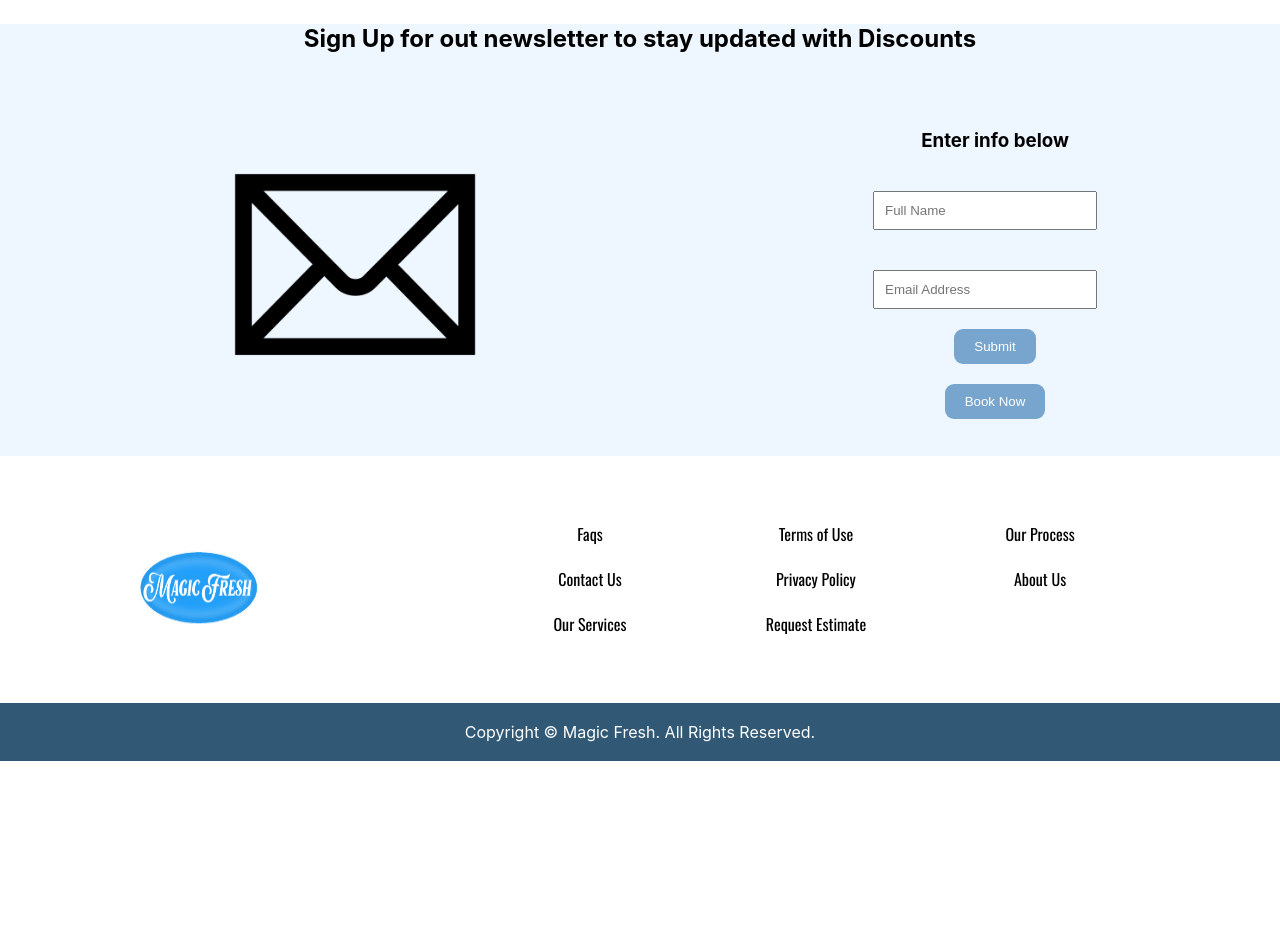
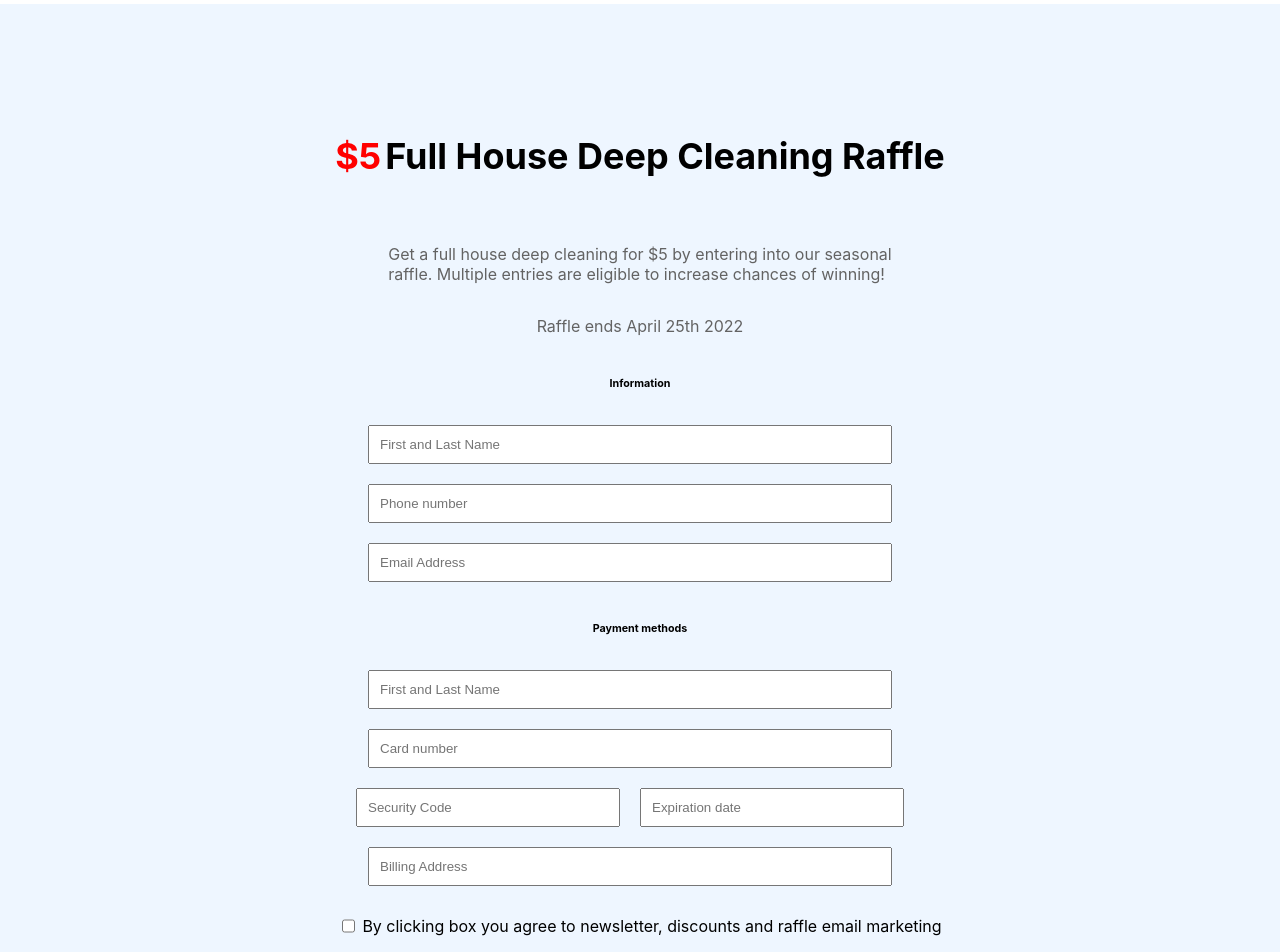
Before and after one commit to Mister-97/Magic-fresh, a Next.js app: page /discounts in a window 1280 px wide. Shown: the part 100-1052 px from the top of the page. Before the commit the page ends 861 px from the top, so only its background shows below. Built offline with nearby package versions, Linux system fonts and the light colour scheme.

Commit message:
discounts page

```diff
--- a/components/Navbar.jsx
+++ b/components/Navbar.jsx
@@ -20,7 +20,7 @@ const Navbar = () => {
         <Link href="/book-now">Book Now</Link>
         <Link href="/services">Our Services</Link>
         <Link href="/?about">About Us</Link>
-        <Link href="/discounts">Discounts</Link>
+        <Link href="/discounts">Raffles and Discounts</Link>
       </Flex>
       <Btns>
         <Request
@@ -47,7 +47,7 @@ const Navbar = () => {
           <Link href="/?about">About Us</Link>
         </div>
         <div>
-          <Link href="/discounts">Discounts</Link>
+          <Link href="/discounts">Raffles and Discounts</Link>
         </div>
       </MobileMenu>
     </Nav>
--- a/pages/discounts/index.jsx
+++ b/pages/discounts/index.jsx
@@ -7,19 +7,55 @@ const Discounts = () => {
   const router = useRouter();
   return (
     <div style={{ background: "#EEF6FF" }}>
-      <H2>Sign Up for out newsletter to stay updated with Discounts</H2>
       <Container>
-        <img src="/booking/mail.png" />
         <Flex>
-          <h3>Enter info below</h3>
-          <Input type="text" placeholder="Full Name" />
-          <Input type="text" placeholder="Email Address" />
+          <Heading>
+            <H2 style={{ color: "red" }}>$5</H2>
+            <H2> Full House Deep Cleaning Raffle</H2>
+          </Heading>
+          <p style={{ color: "#636363" }}>
+            Get a full house deep cleaning for $5 by entering into our seasonal
+            <br />
+            raffle. Multiple entries are eligible to increase chances of
+            winning!
+          </p>
+          <p style={{ color: "#636363" }}>Raffle ends April 25th 2022 </p>
+          <h6>Information</h6>
+          <Input type="text" placeholder="First and Last Name" />
+          <Input type="number" placeholder="Phone number" />
+          <Input type="email" placeholder="Email Address" />
+          <h6 style={{ marginTop: "30px" }}>Payment methods</h6>
+          <Input type="text" placeholder="First and Last Name" />
+          <Input type="number" placeholder="Card number" />
+          <div style={{ display: "flex", flexDirection: "row" }}>
+            <Input
+              style={{ width: "240px" }}
+              type="number"
+              placeholder="Security Code"
+            />
+            <Input
+              style={{ width: "240px" }}
+              type="number"
+              placeholder="Expiration date"
+            />
+          </div>
+          <Input type="text" placeholder="Billing Address" />
+          <div
+            style={{
+              display: "flex",
+              gap: "4px",
+              marginTop: "20px",
+              marginBottom: "20px",
+            }}
+          >
+            <input type="checkbox" id="checkbox" />
+            <label for="checkbox" style={{ text: "8px" }}>
+              By clicking box you agree to newsletter, discounts and raffle
+              email marketing
+            </label>
+          </div>
           <div>
             <Btn>Submit</Btn>
-          </div>
-          <br />
-          <div>
-            <Btn onClick={() => router.push("/book-now")}>Book Now</Btn>
           </div>
         </Flex>
       </Container>
@@ -28,7 +64,12 @@ const Discounts = () => {
 };
 
 export default Discounts;
-
+const Heading = styled.h2`
+  display: flex;
+  text-align: center;
+  justify-content: center;
+  gap: 4px;
+`;
 const H2 = styled.h2`
   text-align: center;
 `;
@@ -48,14 +89,15 @@ const Container = styled.div`
 const Input = styled.input`
   padding: 10px;
   outline: none;
-  margin: 20px 20px 20px 0;
-  width: 200px;
+  margin: 10px 20px 10px 0;
+  width: 500px;
 `;
 
 const Flex = styled.div`
   display: flex;
   flex-direction: column;
   align-items: center;
+  margin: 5rem;
   div {
     width: fit-content;
   }
```
